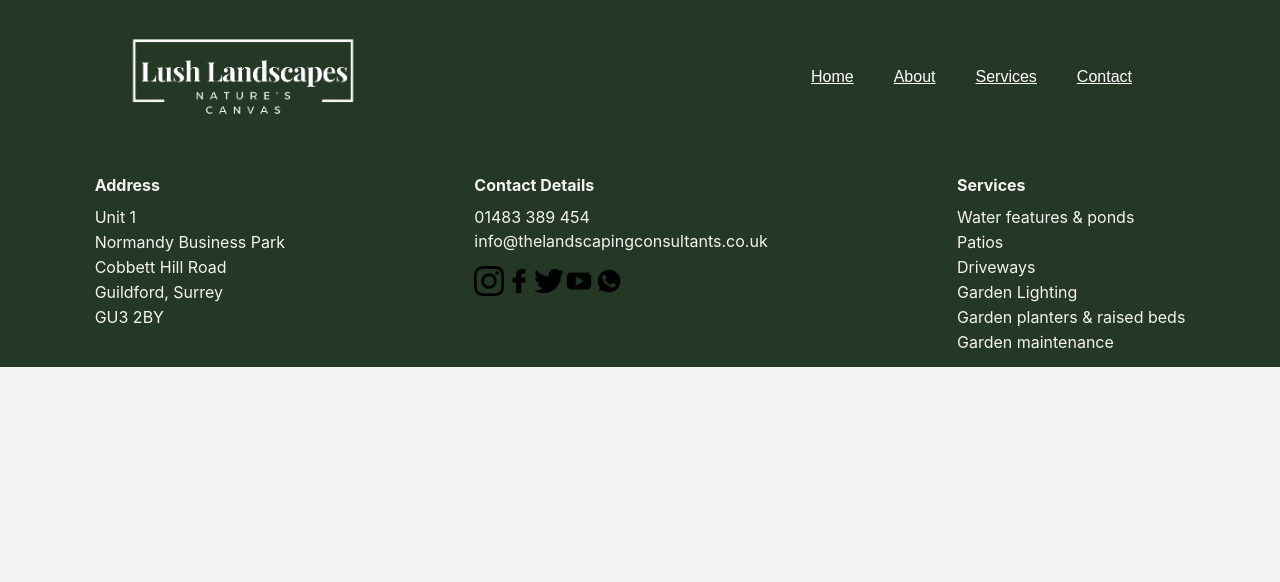
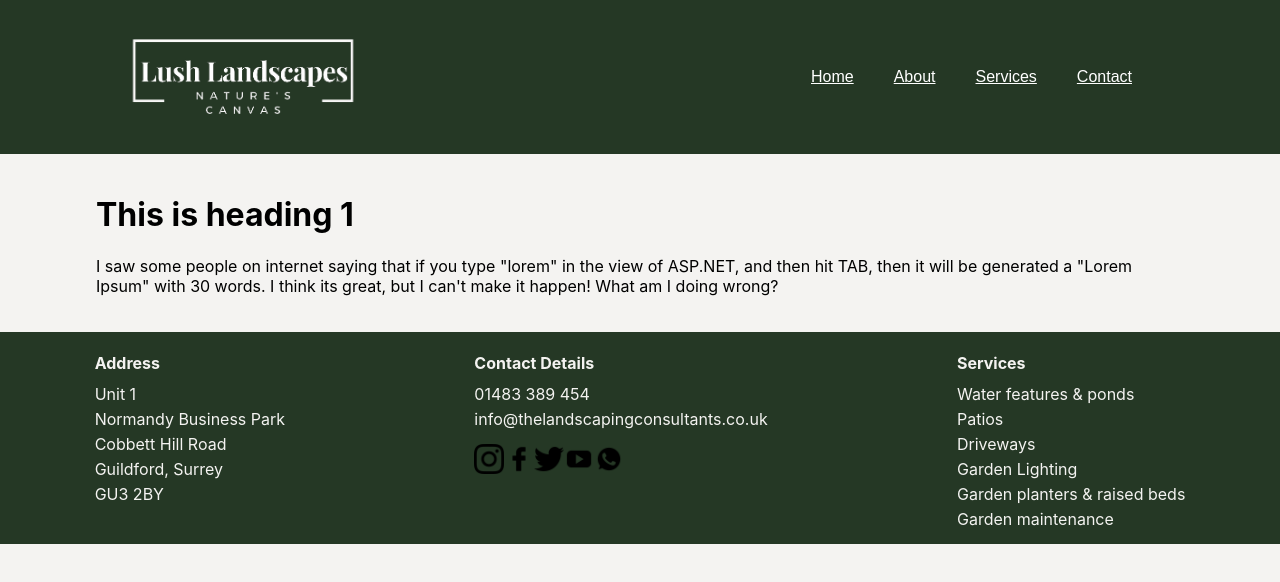
Before and after one commit to GBMackinnon/ReactProject, a React (Create React App) app in the folder react-application/: page /Services in a window 1280 px wide. Shown: the top 582 px of the page. Built offline with nearby package versions, Linux system fonts and the light colour scheme; the HTML template or start-up script is replaced by a standard one.

Commit message:
Added Service class. Not completed. Need to add image slide show

```diff
--- a/react-application/src/App.js
+++ b/react-application/src/App.js
@@ -2,7 +2,8 @@ import React from "react";
 import { BrowserRouter as Router, Route, Switch } from "react-router-dom";
 import Header from "./Components/Header";
 import Highlight from "./Components/Highlights";
-import Services from "./Components/Services";
+import ServiceCard from "./Components/Services-card";
+import Service from "./Components/Service";
 import Footer from "./Components/Footer";
 import Contact from "./Components/Contact";
 
@@ -24,12 +25,12 @@ function App() {
               <div className="services-page">
                 <div className="services">
                   <div className="cards">
-                    <Services cardTitle="Card1" cardDescription="Lorem ipsum dolor sit amet, consectetur adipisicing elit. Distinctio est mollitia sunt natus! Delectus ducimus, deleniti dolorum perferendis placeat dolore maxime provident eaque officia voluptatem natus rem iste. Aperiam, quis." imagePath={Topiary} imageDescription="Topiary"/>
-                    <Services cardTitle="Card2" cardDescription="Lorem ipsum dolor sit amet, consectetur adipisicing elit. Distinctio est mollitia sunt natus! Delectus ducimus, deleniti dolorum perferendis placeat dolore maxime provident eaque officia voluptatem natus rem iste. Aperiam, quis." imagePath={Topiary} imageDescription="Topiary"/>
-                    <Services cardTitle="Card3" cardDescription="Lorem ipsum dolor sit amet, consectetur adipisicing elit. Distinctio est mollitia sunt natus! Delectus ducimus, deleniti dolorum perferendis placeat dolore maxime provident eaque officia voluptatem natus rem iste. Aperiam, quis." imagePath={Topiary} imageDescription="Topiary"/>
-                    <Services cardTitle="Card4" cardDescription="Lorem ipsum dolor sit amet, consectetur adipisicing elit. Distinctio est mollitia sunt natus! Delectus ducimus, deleniti dolorum perferendis placeat dolore maxime provident eaque officia voluptatem natus rem iste. Aperiam, quis." imagePath={Topiary} imageDescription="Topiary"/>
-                    <Services cardTitle="Card5" cardDescription="Lorem ipsum dolor sit amet, consectetur adipisicing elit. Distinctio est mollitia sunt natus! Delectus ducimus, deleniti dolorum perferendis placeat dolore maxime provident eaque officia voluptatem natus rem iste. Aperiam, quis." imagePath={Topiary} imageDescription="Topiary"/>
-                    <Services cardTitle="Card6" cardDescription="Lorem ipsum dolor sit amet, consectetur adipisicing elit. Distinctio est mollitia sunt natus! Delectus ducimus, deleniti dolorum perferendis placeat dolore maxime provident eaque officia voluptatem natus rem iste. Aperiam, quis." imagePath={Topiary} imageDescription="Topiary"/>
+                    <ServiceCard cardTitle="Card1" cardDescription="Lorem ipsum dolor sit amet, consectetur adipisicing elit. Distinctio est mollitia sunt natus! Delectus ducimus, deleniti dolorum perferendis placeat dolore maxime provident eaque officia voluptatem natus rem iste. Aperiam, quis." imagePath={Topiary} imageDescription="Topiary"/>
+                    <ServiceCard cardTitle="Card2" cardDescription="Lorem ipsum dolor sit amet, consectetur adipisicing elit. Distinctio est mollitia sunt natus! Delectus ducimus, deleniti dolorum perferendis placeat dolore maxime provident eaque officia voluptatem natus rem iste. Aperiam, quis." imagePath={Topiary} imageDescription="Topiary"/>
+                    <ServiceCard cardTitle="Card3" cardDescription="Lorem ipsum dolor sit amet, consectetur adipisicing elit. Distinctio est mollitia sunt natus! Delectus ducimus, deleniti dolorum perferendis placeat dolore maxime provident eaque officia voluptatem natus rem iste. Aperiam, quis." imagePath={Topiary} imageDescription="Topiary"/>
+                    <ServiceCard cardTitle="Card4" cardDescription="Lorem ipsum dolor sit amet, consectetur adipisicing elit. Distinctio est mollitia sunt natus! Delectus ducimus, deleniti dolorum perferendis placeat dolore maxime provident eaque officia voluptatem natus rem iste. Aperiam, quis." imagePath={Topiary} imageDescription="Topiary"/>
+                    <ServiceCard cardTitle="Card5" cardDescription="Lorem ipsum dolor sit amet, consectetur adipisicing elit. Distinctio est mollitia sunt natus! Delectus ducimus, deleniti dolorum perferendis placeat dolore maxime provident eaque officia voluptatem natus rem iste. Aperiam, quis." imagePath={Topiary} imageDescription="Topiary"/>
+                    <ServiceCard cardTitle="Card6" cardDescription="Lorem ipsum dolor sit amet, consectetur adipisicing elit. Distinctio est mollitia sunt natus! Delectus ducimus, deleniti dolorum perferendis placeat dolore maxime provident eaque officia voluptatem natus rem iste. Aperiam, quis." imagePath={Topiary} imageDescription="Topiary"/>
                   </div>
                 </div>
               </div>
@@ -43,7 +44,9 @@ function App() {
             }
           </Route>
           <Route path="/Services">
-            {/* Render your Services component here */}
+            {
+              <Service />
+            }
           </Route>
           <Route path="/Contact">
              {
@@ -51,11 +54,6 @@ function App() {
              }
           </Route>
         </Switch>
-
-
-
-
-
         <Footer />
 
       </div>
--- /dev/null
+++ b/react-application/src/Components/Service.jsx
@@ -0,0 +1,20 @@
+import React from "react";
+import './Styles/Service-Styles.css';
+
+function Service() {
+  return (
+    <div className="container">
+      <div className="service-container">
+      <div>
+        <h1>This is heading 1</h1>
+        <p>I saw some people on internet saying that if you type "lorem" in the view of ASP.NET, and then hit TAB, then it will be generated a "Lorem Ipsum" with 30 words.
+
+            I think its great, but I can't make it happen! What am I doing wrong?</p>
+        </div>
+
+      </div>
+    </div>
+  );
+}
+
+export default Service;
--- a/react-application/src/Components/Services.jsx
+++ b/react-application/src/Components/Services-card.jsx
@@ -1,6 +1,6 @@
-import './Styles/Services-Styles.css';
+import './Styles/ServiceCard-Styles.css';
 
-function Services(props){
+function ServiceCard(props){
     return(
     <div className="card">
         <div className="card-image">
@@ -14,4 +14,4 @@ function Services(props){
     );
 }
 
-export default Services;
+export default ServiceCard;
--- /dev/null
+++ b/react-application/src/Components/Styles/Service-Styles.css
@@ -0,0 +1,29 @@
+.container{
+    display: flex;
+    width: 100vw;
+    justify-content: center;
+}
+
+.service-container{
+    display: flex;
+    flex-direction: column;
+    width: 85%;
+    gap: 20px;
+    margin: 20px;
+}
+
+.map{
+    justify-self: end;
+    min-width: 300px;
+    flex-basis: 1500px;
+    flex-shrink: 1;
+    margin: 20px;
+}
+
+iframe{
+    width: 100%;
+}
+
+.address{
+    flex-basis: 300px;
+}
```
Also changed, not shown: react-application/src/Components/Styles/ServiceCard-Styles.css (renamed from react-application/src/Components/Styles/Services-Styles.css).
